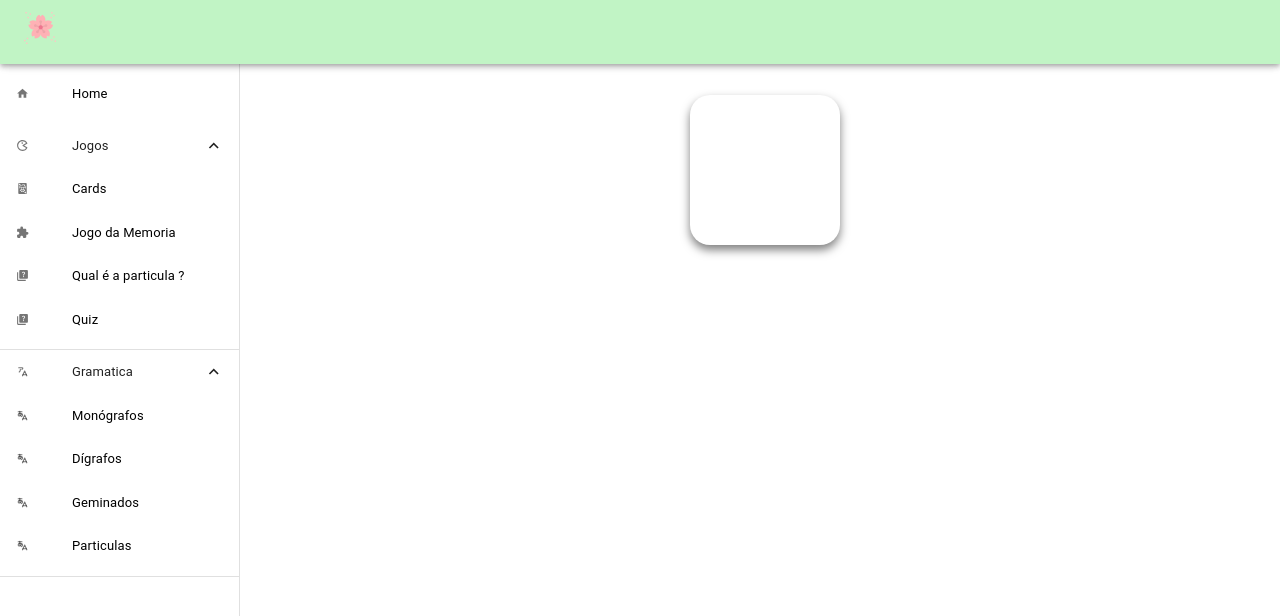
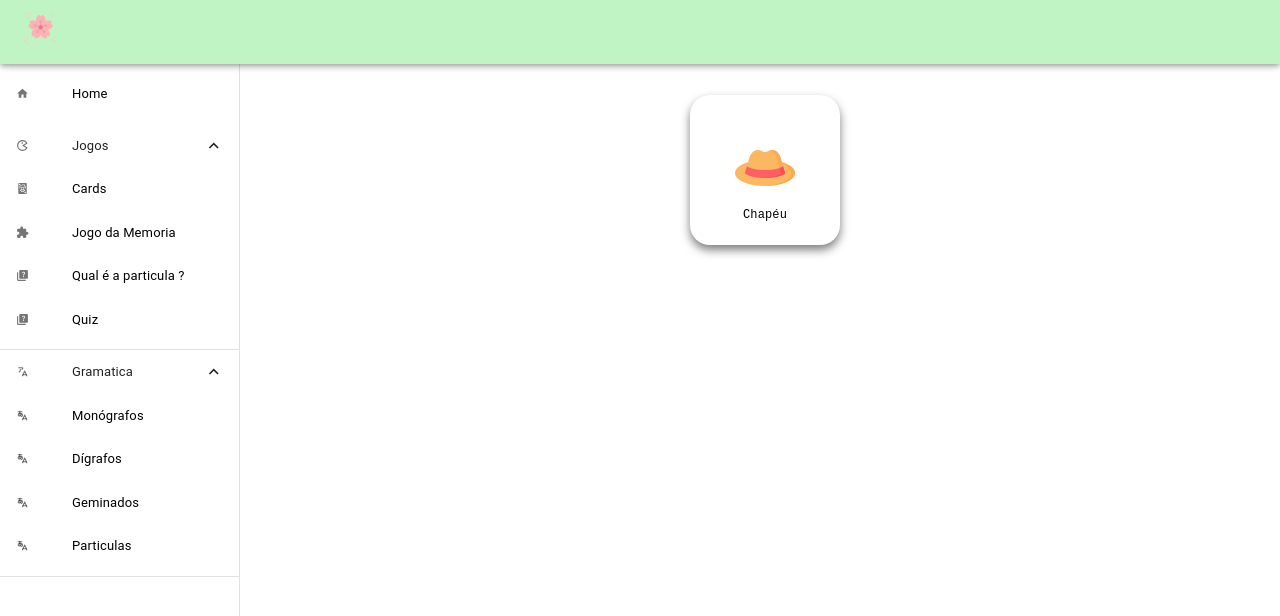
Before and after one commit to deborafsm/nihongo-san, a React (Create React App) app in the folder my-app/: page /roupas in a window 1280 px wide. Shown: the top 616 px of the page. Built offline with nearby package versions, Linux system fonts and the light colour scheme.

Commit message:
update: interface roupas

```diff
--- a/my-app/src/json/roupas.jsx
+++ b/my-app/src/json/roupas.jsx
@@ -0,0 +1,11 @@
+import chapeu from "../img/roupas/chapeu.png";
+export const roupas = [
+  {
+    id: "1",
+    pt: "Chapéu",
+    jpn: "bōshi",
+    kana: "ぼうし",
+    kanji: "帽子",
+    img: chapeu,
+  },
+];
--- a/my-app/src/pages/CardRoupas.jsx
+++ b/my-app/src/pages/CardRoupas.jsx
@@ -1,10 +1,18 @@
 import React from "react";
 import Card from "../components/Cards/CardMain";
-import roupas from "../json/roupas.jsx";
+import { roupas } from "../json/roupas.jsx";
 export default function CardRoupas() {
   return (
     <div>
-      <Card></Card>
+      {roupas.map((roupa) => (
+        <Card
+          key={roupa.id}
+          ESC={roupa.jpn}
+          HIRAGANA={roupa.esc}
+          PTB={roupa.pt}
+          img={roupa.img}
+        ></Card>
+      ))}
     </div>
   );
 }
```
Also changed, not shown: 1 other file (tests, documents, lock files or other folders).
